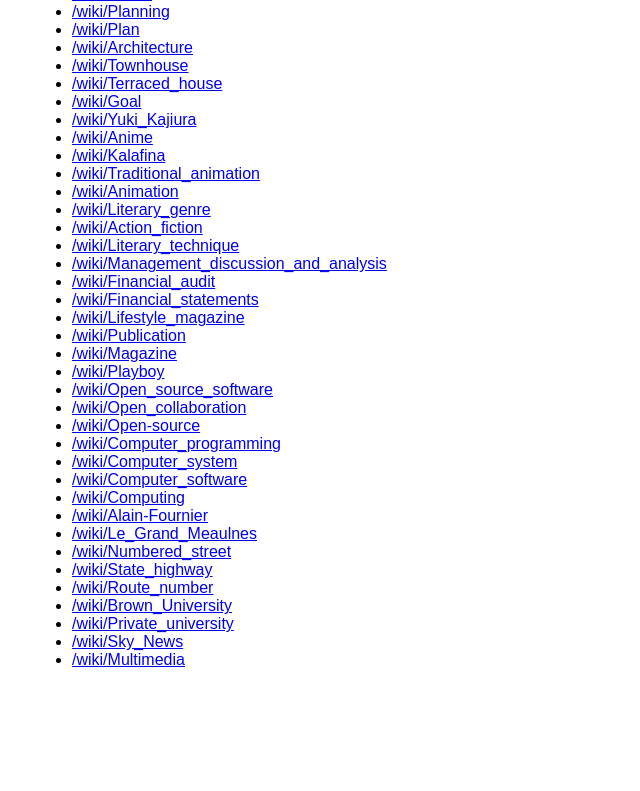
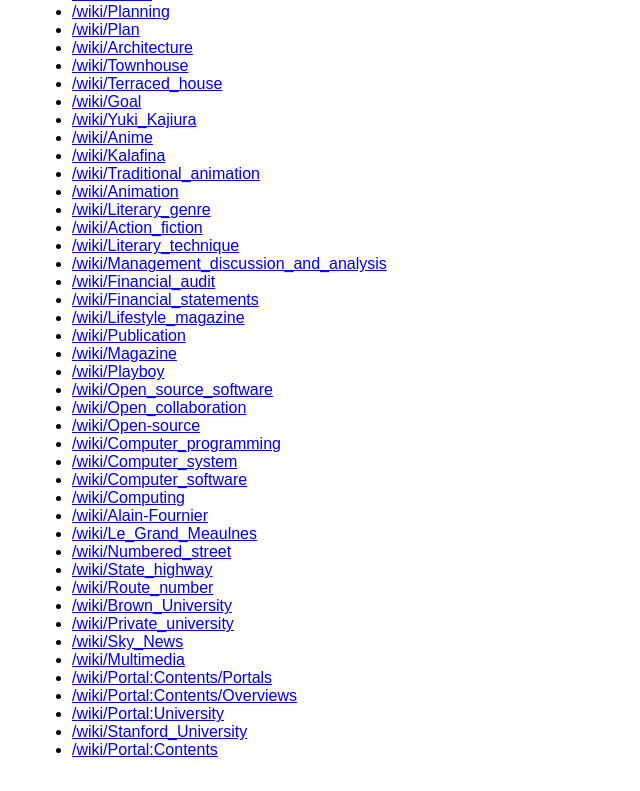
Before and after one commit to georgiah/wikipedia-philosophy, a plain HTML site: page docs/index.html in a window 1280 px wide. Shown: the part 769-1560 px from the top of the page, without its empty margins (0-640 px from the left). Before the commit the page ends 1470 px from the top, so only its background shows below. Drawn offline with Linux system fonts and the light colour scheme.

Commit message:
Updated HTML file

```diff
--- a/docs/index.html
+++ b/docs/index.html
@@ -381,14 +381,39 @@
       /wiki/Private_university
      </a>
     </li>
+    <li>
+     <a href="https://wikipedia.org/wiki/Sky_News">
+      /wiki/Sky_News
+     </a>
+    </li>
+    <li>
+     <a href="https://wikipedia.org/wiki/Multimedia">
+      /wiki/Multimedia
+     </a>
+    </li>
 <li>
- <a href="https://wikipedia.org/wiki/Sky_News">
-  /wiki/Sky_News
+ <a href="https://wikipedia.org/wiki/Portal:Contents/Portals">
+  /wiki/Portal:Contents/Portals
  </a>
 </li>
 <li>
- <a href="https://wikipedia.org/wiki/Multimedia">
-  /wiki/Multimedia
+ <a href="https://wikipedia.org/wiki/Portal:Contents/Overviews">
+  /wiki/Portal:Contents/Overviews
+ </a>
+</li>
+<li>
+ <a href="https://wikipedia.org/wiki/Portal:University">
+  /wiki/Portal:University
+ </a>
+</li>
+<li>
+ <a href="https://wikipedia.org/wiki/Stanford_University">
+  /wiki/Stanford_University
+ </a>
+</li>
+<li>
+ <a href="https://wikipedia.org/wiki/Portal:Contents">
+  /wiki/Portal:Contents
  </a>
 </li>
    </ul>
```
